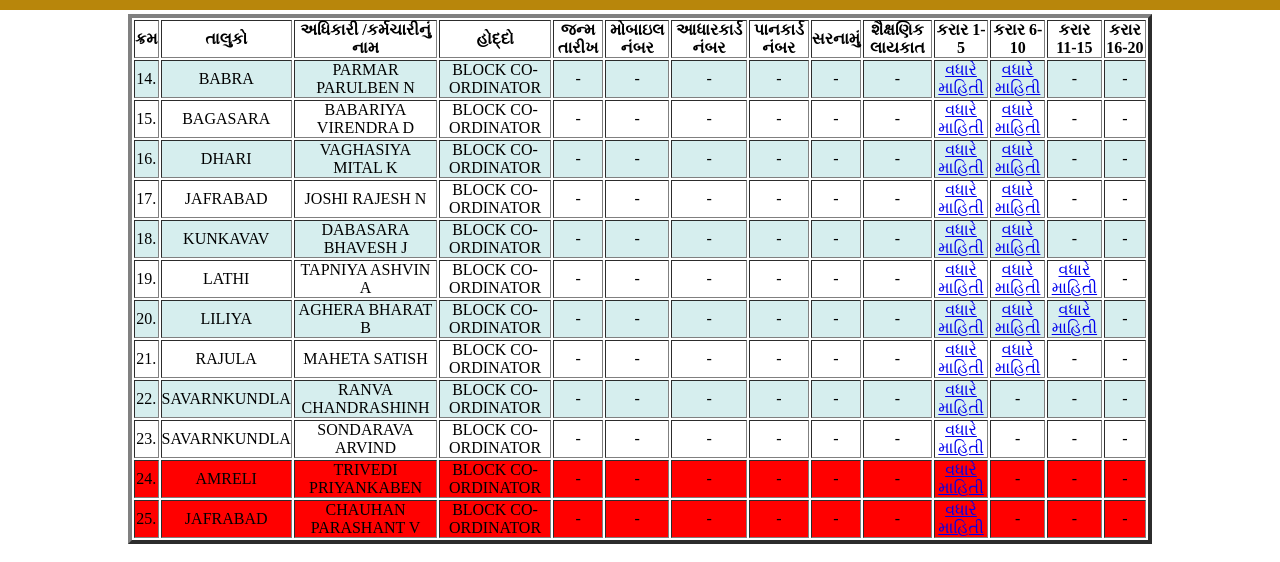
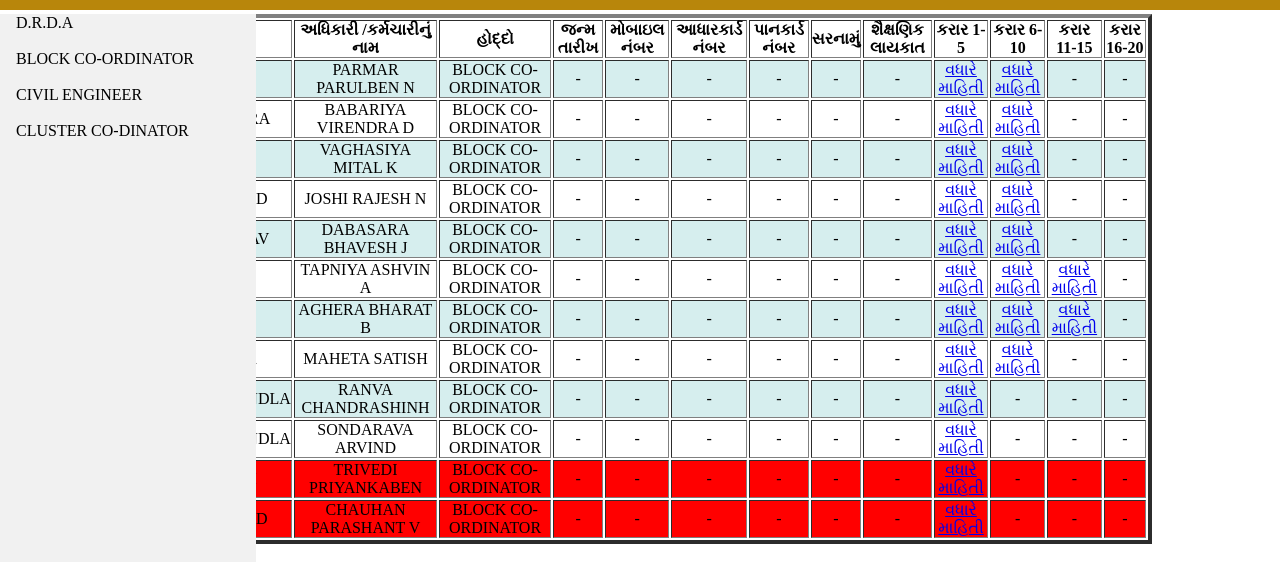
Before and after one commit to Hutishseju/internship-2022, a plain HTML site: page block.html in a window 1280 px wide. Shown: the part 238-800 px from the top of the page. Drawn offline with Linux system fonts and the light colour scheme.

Commit message:
Update block.html

```diff
--- a/block.html
+++ b/block.html
@@ -36,6 +36,33 @@
             padding-bottom: 20px;
             background-color: darkgoldenrod;
         }
+        ul {
+            list-style-type: none;
+            margin: 0;
+            padding: 0;
+            width: 20%;
+            background-color: #f1f1f1;
+            position: fixed;
+            height: 100%;
+            overflow: relative;
+        }
+
+        li a {
+            display: flexbox;
+            color: #000;
+            padding: 8px 16px;
+            text-decoration: none;
+        }
+
+        li a.active {
+        background-color: #04AA6D;
+        color: white;
+        }
+
+        li a:hover:not(.active) {
+        background-color: #555;
+        color: white;
+        }
     </style>
 </head>
 <body>
@@ -53,6 +80,12 @@
             </tr>
         </table>
         </marquee>
+        <ul>
+            <li><a href="./DRDA.html">D.R.D.A</a></li><br>
+            <li><a href="./block.html">BLOCK CO-ORDINATOR</a></li><br>
+            <li><a href="./civil.html">CIVIL ENGINEER</a></li><br>
+            <li><a href="./cluster.html">CLUSTER CO-DINATOR</a></li><br>
+        </ul>
     <div class="align">
         <table border="4pts">
             <tr>
```
